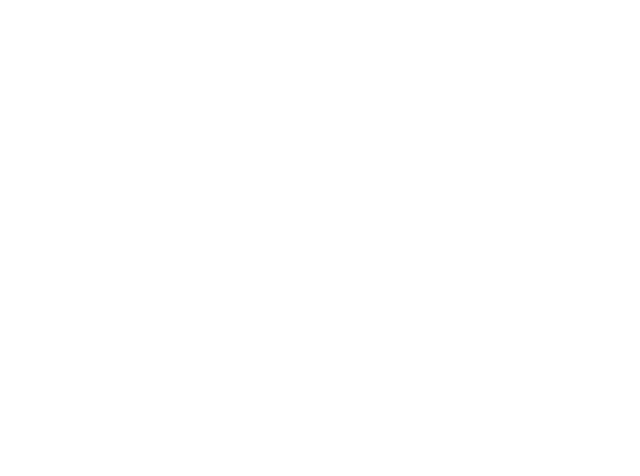
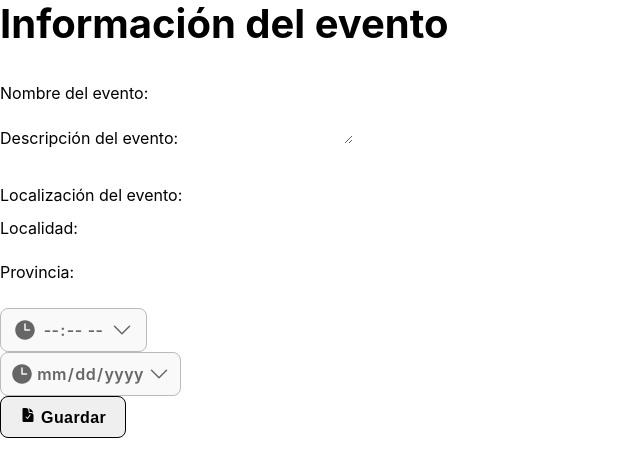
Before and after one commit to amsiceza/TBridge-Feending-Project, a React (Vite) app: page /evento in a window 1280 px wide. Before the commit this address had no page. Shown: the top 476 px of the page, without its empty margins (0-640 px from the left). Built offline with nearby package versions, Linux system fonts and the light colour scheme; a web font is replaced by a local one.

Commit message:
formulario evento creado

```diff
--- a/src/App.jsx
+++ b/src/App.jsx
@@ -9,6 +9,7 @@ import Register from './components/Register/Register';
 import Header from "./components/Header/Header";
 import Login from './components/Login/Login';
 import ProgramacionEvento from "./pages/ProgramacionEvento/ProgramacionEvento";
+import EventForm from "./pages/EventForm/EventForm";
 
 function App() {
   const token = localStorage.getItem('token'); // Obtener el token del local storage
@@ -34,6 +35,7 @@ function App() {
               <Route path="/recinto" element={<RecintoEvento />} />
               <Route path="/register" element={<Register />} />
               <Route path="/login" element={<Login />} />
+              <Route path="/evento" element={<EventForm />} />
 
             </Routes>
           </div>
--- /dev/null
+++ b/src/pages/EventForm/EventForm.jsx
@@ -0,0 +1,134 @@
+import React, { useState } from 'react';
+
+
+import { HiDocumentCheck,HiClock,HiChevronDown } from 'react-icons/hi2';
+
+
+
+
+const EventForm = () => {
+  const [eventName, setEventName] = useState('');
+  const [eventDescription, setEventDescription] = useState('');
+  const [eventLocation, setEventLocation] = useState('');
+  const [eventCity, setEventCity] = useState('');
+  const [eventProvince, setEventProvince] = useState('');
+  const [eventStartDate, setEventStartDate] = useState('');
+  const [eventStartTime, setEventStartTime] = useState('');
+  const [eventEndDate, setEventEndDate] = useState('');
+  const [eventEndTime, setEventEndTime] = useState('');
+
+  const handleSubmit = (e) => {
+    e.preventDefault();
+
+    // Aquí puedes realizar la lógica para guardar los datos del evento
+    const event = {
+      name: eventName,
+      description: eventDescription,
+      location: eventLocation,
+      city: eventCity,
+      province: eventProvince,
+      startDate: eventStartDate,
+      startTime: eventStartTime,
+      endDate: eventEndDate,
+      endTime: eventEndTime,
+    };
+
+    console.log('Evento:', event);
+
+    // Restablecer los campos del formulario
+    setEventName('');
+    setEventDescription('');
+    setEventLocation('');
+    setEventCity('');
+    setEventProvince('');
+    setEventStartDate('');
+    setEventStartTime('');
+    setEventEndDate('');
+    setEventEndTime('');
+  };
+
+  return (
+    <div className="event-form">
+      <form onSubmit={handleSubmit}>
+        <h1>Información del evento</h1>
+        <br></br>
+        <div className="event-group">
+          <label htmlFor="eventName">Nombre del evento:</label>
+          <input
+            type="text"
+            id="eventName"
+            value={eventName}
+            onChange={(e) => setEventName(e.target.value)}
+            required
+          />
+        </div>
+        <div className="event-group">
+          <label htmlFor="eventDescription">Descripción del evento:</label>
+          <textarea
+            id="eventDescription"
+            value={eventDescription}
+            onChange={(e) => setEventDescription(e.target.value)}
+            required
+          />
+        </div>
+        <br></br>
+        <div className="parallel-groups">
+        <div className="event-group">
+          <label htmlFor="eventLocation">Localización del evento:</label>
+          <input
+            type="text"
+            placeholder=""
+            id="eventLocation"
+            value={eventLocation}
+            onChange={(e) => setEventLocation(e.target.value)}
+            required
+          />
+        </div>
+        <div className="event-group">
+
+          <label htmlFor="eventCity">Localidad:</label>
+          <div className="input-container">
+
+
+        </div>
+        </div>
+        <div className="event-group">
+          <label htmlFor="eventProvince">Provincia:</label>
+
+        </div>
+        </div>
+        <br></br>
+
+        <span className="input-time">
+            <HiClock></HiClock>
+            <input
+              type="time"
+              className=""
+              // value=
+              // onChange={(e) => handleInputChange(index, 'inicio', e.target.value)}
+            />
+            <HiChevronDown></HiChevronDown>
+          </span>
+
+          <span className="input-date">
+            <HiClock></HiClock>
+            <input
+              type="date"
+              className=""
+              // value=
+              // onChange={(e) => handleInputChange(index, 'inicio', e.target.value)}
+            />
+            <HiChevronDown></HiChevronDown>
+          </span>
+
+
+
+        <button type="submit">
+        <HiDocumentCheck /> Guardar
+            </button>
+      </form>
+    </div>
+  );
+};
+
+export default EventForm;
```
